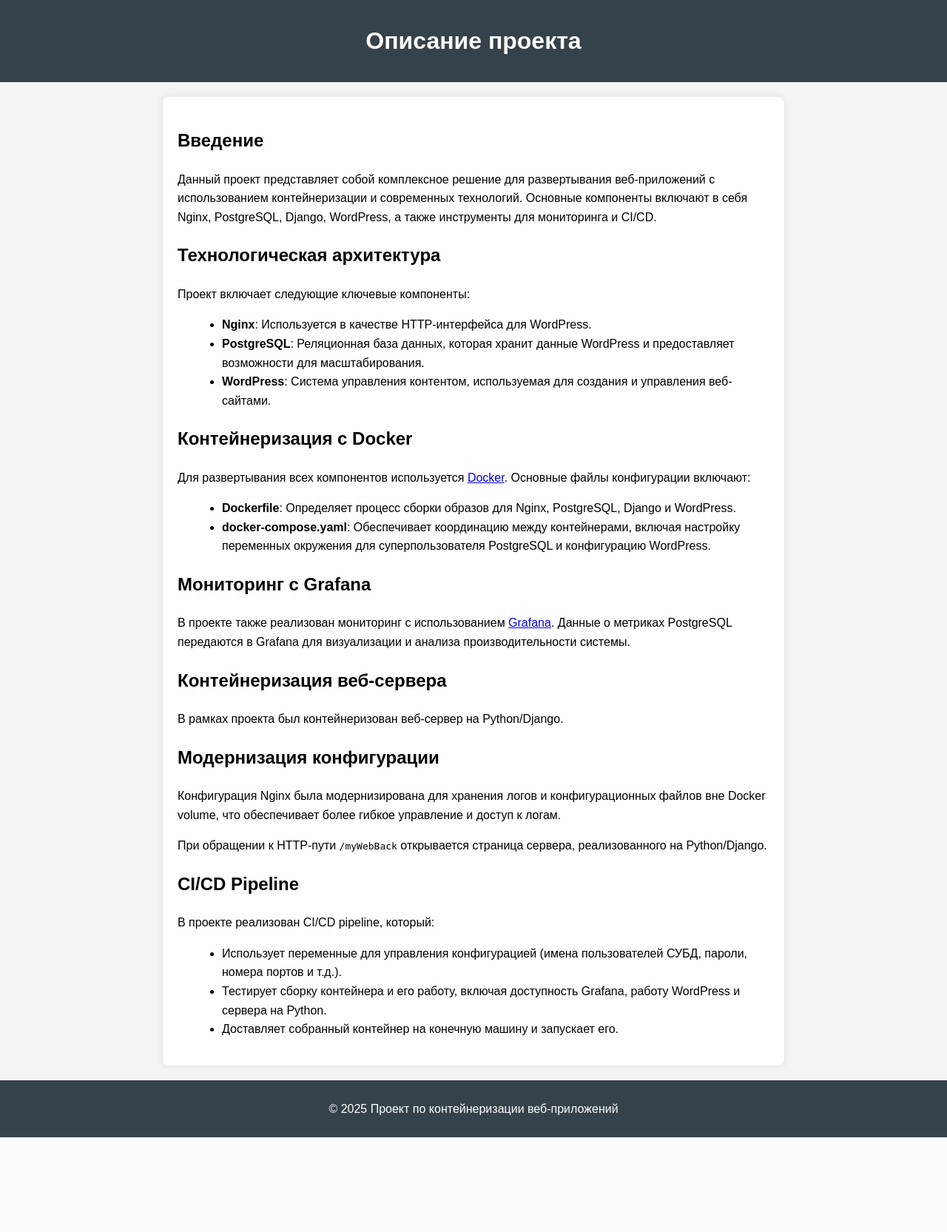
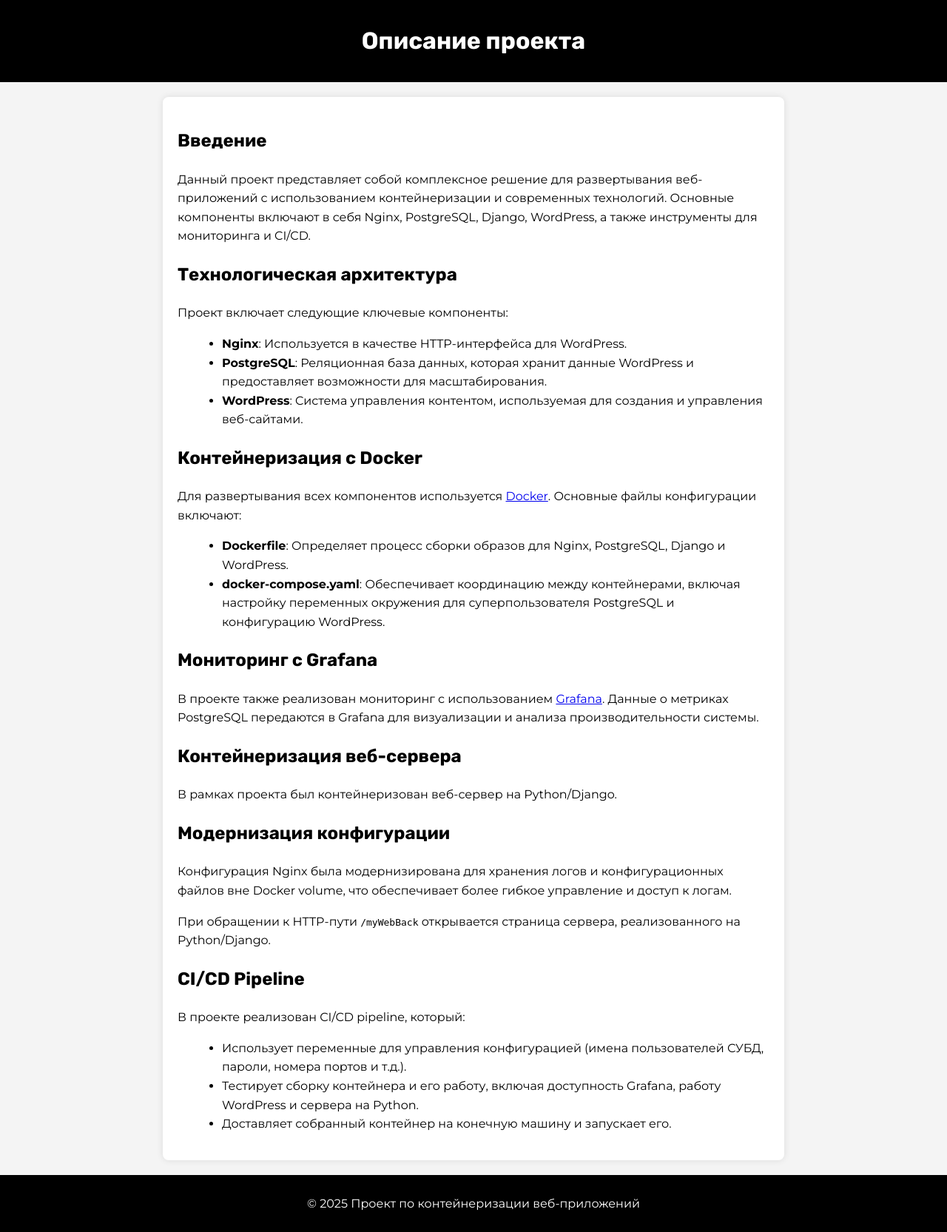
Before and after one commit to Semainon/Homework_4, a Django app: page /myWebBack in a window 1280 px wide. Shown: the whole page at 74% size. Before the commit the page ends 1537 px from the top, so only its background shows below. Run offline with Django 3.2, Linux system fonts and the light colour scheme.

Commit message:
fix about.html

```diff
--- a/homework4_06/wordpress_nginx_postgres_setup/python_server/zero/templates/about.html
+++ b/homework4_06/wordpress_nginx_postgres_setup/python_server/zero/templates/about.html
@@ -1,3 +1,7 @@
+<!-- Custom Fonts -->
+<link href="https://fonts.googleapis.com/css?family=Montserrat:400,700" rel="stylesheet" type="text/css">
+<link href="https://fonts.googleapis.com/css?family=Rubik:300,400,700,900&amp;subset=cyrillic" rel="stylesheet">
+
 <!DOCTYPE html>
 <html lang="ru">
 <head>
@@ -5,39 +9,51 @@
     <meta name="viewport" content="width=device-width, initial-scale=1.0">
     <title>О проекте</title>
     <style>
+        /* Основные стили */
         body {
-            font-family: Arial, sans-serif;
+            font-family: 'Montserrat', Arial, sans-serif;
             line-height: 1.6;
             margin: 0;
             padding: 0;
             background-color: #f4f4f4;
         }
+
+        /* Стили для шапки */
         header {
-            background: #35424a;
-            color: #ffffff;
+            background: #000000; /* Черный фон */
+            color: #ffffff; /* Белый текст */
             padding: 10px 0;
             text-align: center;
         }
+
+        /* Стили для заголовков */
         h1, h2 {
+            font-family: 'Rubik', sans-serif;
             margin: 20px 0;
         }
+
+        /* Основные стили для основного контента */
         main {
             padding: 20px;
-            background: #ffffff;
+            background: #ffffff; /* Белый фон */
             max-width: 800px;
             margin: 20px auto;
             border-radius: 8px;
             box-shadow: 0 0 10px rgba(0, 0, 0, 0.1);
         }
+
+        /* Стили для списков */
         ul {
             list-style-type: disc;
             margin-left: 20px;
         }
+
+        /* Стили для подвала */
         footer {
             text-align: center;
             padding: 10px 0;
-            background: #35424a;
-            color: #ffffff;
+            background: #000000; /* Черный фон */
+            color: #ffffff; /* Белый текст */
             position: relative;
             bottom: 0;
             width: 100%;
```
Also changed, not shown: homework4_02/homework_4_2.md (+1 -1 lines).
